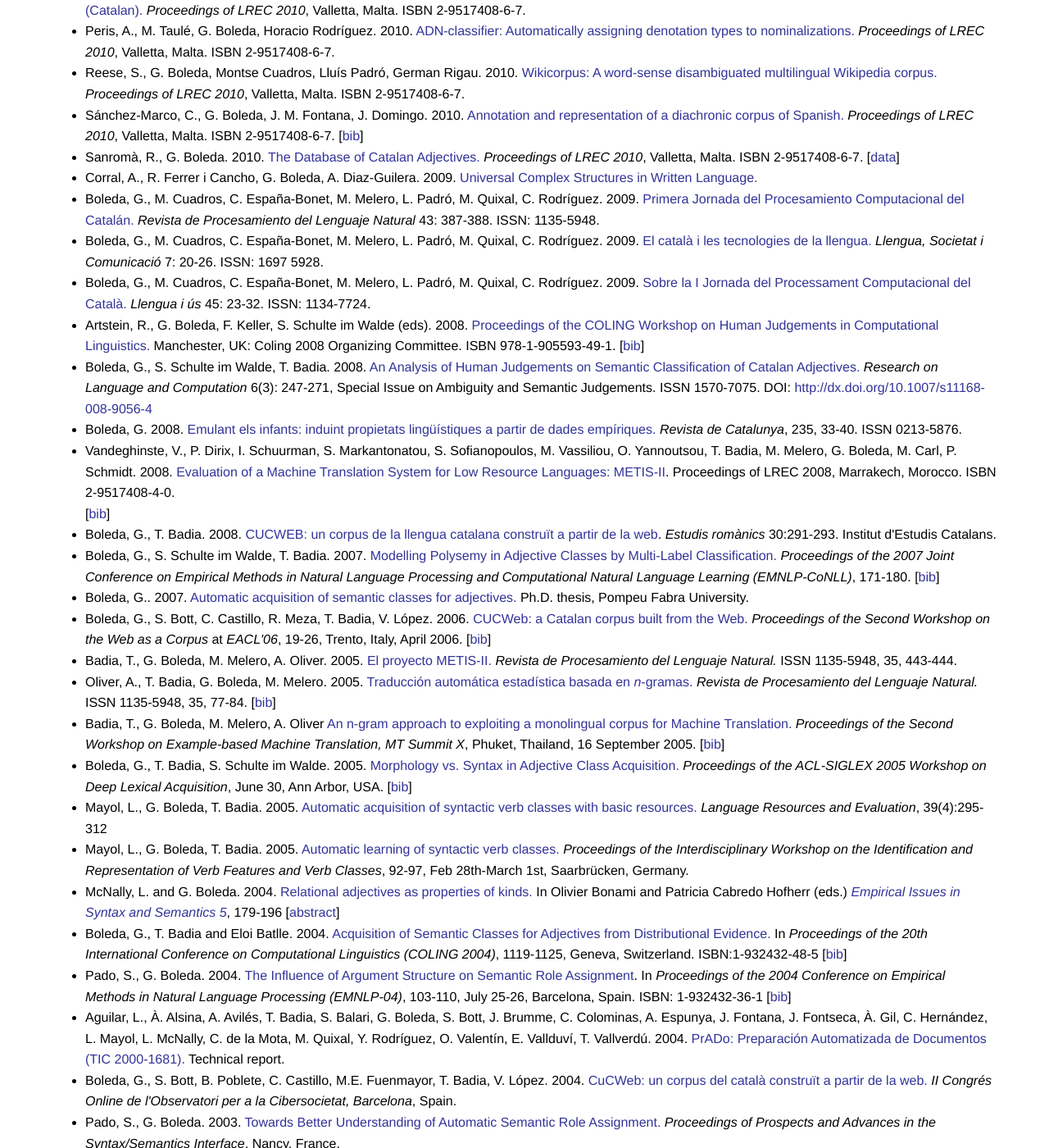
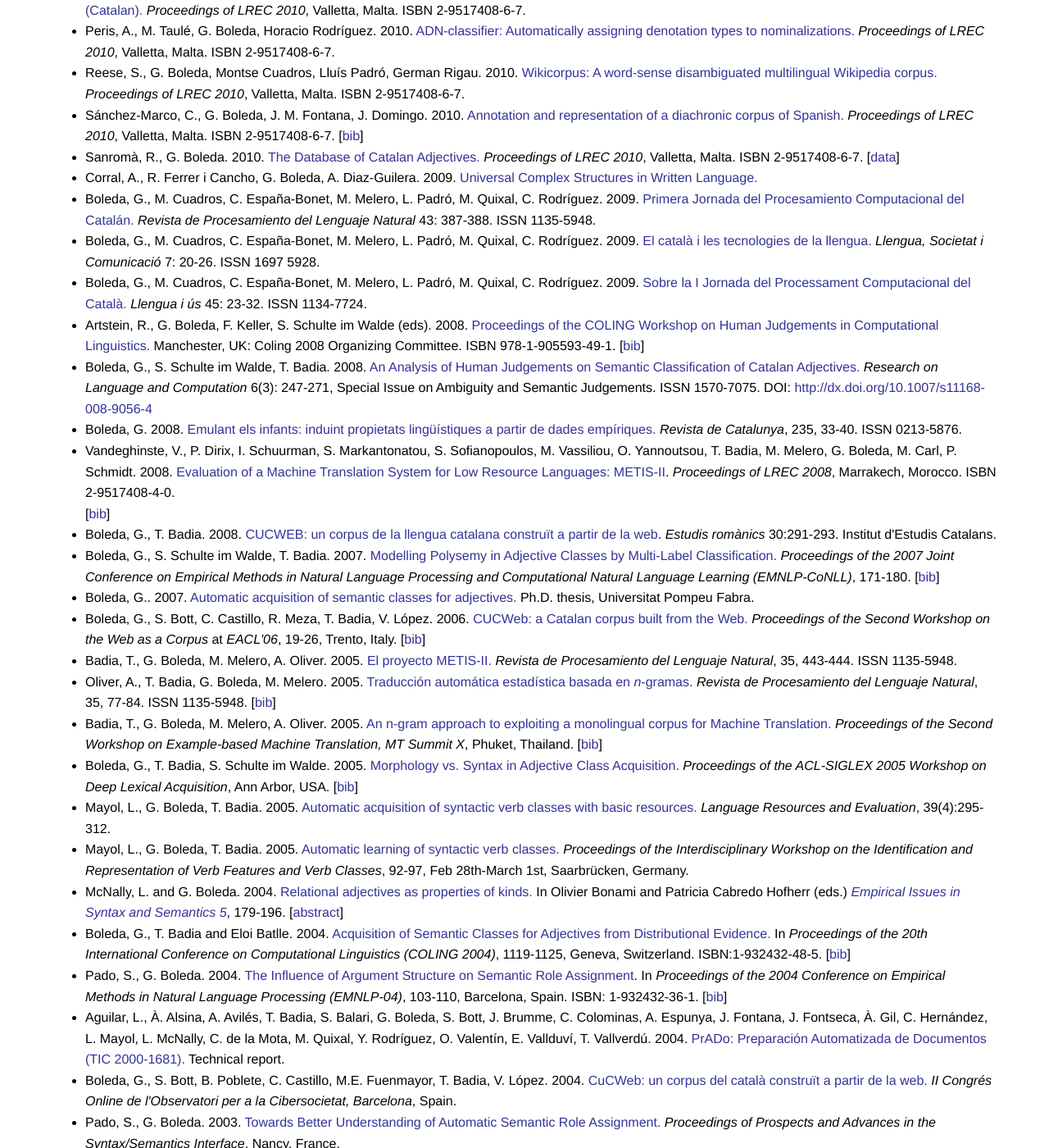
Before and after one commit to gboleda/gboleda.github.io, a Jekyll site: the page built from pubs/index.html, in a window 1280 px wide and 1400 px high, scrolled down 3712 px. Shown: the whole window at 82% size. Built offline with Jekyll 4.4.1, drawn with Linux system fonts in a browser that asks for light colours; some of the changed text lies outside the part shown.

Commit message:
formatting

```diff
--- a/pubs/index.html
+++ b/pubs/index.html
@@ -472,17 +472,17 @@
 
       <li>Boleda, G., M. Cuadros, C. España-Bonet, M. Melero, L. Padró, M. Quixal, C. Rodríguez. 2009.
 	<a href="http://journal.sepln.org/sepln/ojs/ojs/index.php/pln/article/download/55/53">Primera Jornada del Procesamiento Computacional del Catalán.</a>
-	<i>Revista de Procesamiento del Lenguaje Natural</i> 43: 387-388. ISSN: 1135-5948.
+	<i>Revista de Procesamiento del Lenguaje Natural</i> 43: 387-388. ISSN 1135-5948.
       </li>
 
       <li>Boleda, G., M. Cuadros, C. España-Bonet, M. Melero, L. Padró, M. Quixal, C. Rodríguez. 2009.
 	<a href="http://www.raco.cat/index.php/LSC/article/view/138271/189218">El català i les tecnologies de la llengua.</a>
-	<i>Llengua, Societat i Comunicació</i> 7: 20-26. ISSN: 1697 5928.
+	<i>Llengua, Societat i Comunicació</i> 7: 20-26. ISSN 1697 5928.
       </li>
 
       <li>Boleda, G., M. Cuadros, C. España-Bonet, M. Melero, L. Padró, M. Quixal, C. Rodríguez. 2009.
 	<a href="https://www.cs.upc.edu/~nlp/papers/boleda+09b.pdf">Sobre la I Jornada del Processament Computacional del Català.</a>
-	<i>Llengua i ús</i> 45: 23-32. ISSN: 1134-7724.
+	<i>Llengua i ús</i> 45: 23-32. ISSN 1134-7724.
       </li>
 
       <li>Artstein, R., G. Boleda, F. Keller, S. Schulte im Walde (eds). 2008.
@@ -505,7 +505,7 @@
 
       <li>Vandeghinste, V., P. Dirix, I. Schuurman, S. Markantonatou, S. Sofianopoulos, M. Vassiliou, O. Yannoutsou, T. Badia, M. Melero, G. Boleda, M. Carl, P. Schmidt. 2008.
 	<a href="http://www.lrec-conf.org/proceedings/lrec2008/pdf/116_paper.pdf">Evaluation of a Machine Translation System for Low Resource Languages: METIS-II</a>.
-	Proceedings of LREC 2008, Marrakech, Morocco. ISBN 2-9517408-4-0.</li>
+	<i>Proceedings of LREC 2008</i>, Marrakech, Morocco. ISBN 2-9517408-4-0.</li>
       [<a href="https://aclanthology.org/L08-1566.bib">bib</a>]
 
       <li>Boleda, G., T. Badia. 2008.
@@ -520,41 +520,41 @@
 
       <li>Boleda, G.. 2007.
 	<a href="https://www.dropbox.com/s/gs9tynzjnd59xvu/tesigbtFinal070307.pdf?dl=0">Automatic acquisition of semantic classes for adjectives.</a>
-	Ph.D. thesis, Pompeu Fabra University.
+	Ph.D. thesis, Universitat Pompeu Fabra.
       </li>
 
       <li>Boleda, G., S. Bott, C. Castillo, R. Meza, T. Badia, V. López. 2006.
 	<a href="https://aclanthology.org/W06-1704.pdf">CUCWeb: a Catalan corpus built from the Web.</a>
-	<i>Proceedings of the Second Workshop on the Web as a Corpus</i> at <i>EACL'06</i>, 19-26, Trento, Italy, April 2006.
+	<i>Proceedings of the Second Workshop on the Web as a Corpus</i> at <i>EACL'06</i>, 19-26, Trento, Italy.
 	[<a href="https://aclanthology.org/W06-1704.bib">bib</a>]
       </li>
 
       <li>Badia, T., G. Boleda, M. Melero, A. Oliver. 2005.
 	<a href="https://rua.ua.es/dspace/bitstream/10045/1348/1/PLN_35_57.pdf">El proyecto METIS-II.</a>
-	<i>Revista de Procesamiento del Lenguaje Natural.</i> ISSN 1135-5948, 35, 443-444.
+	<i>Revista de Procesamiento del Lenguaje Natural</i>, 35, 443-444. ISSN 1135-5948.
       </li>
 
       <li>Oliver, A., T. Badia, G. Boleda, M. Melero. 2005.
 	<a href="https://rua.ua.es/dspace/bitstream/10045/1298/1/PLN_35_10.pdf">Traducción automática estadística basada en <i>n</i>-gramas.</a>
-	<i>Revista de Procesamiento del Lenguaje Natural.</i> ISSN 1135-5948, 35, 77-84.
+	<i>Revista de Procesamiento del Lenguaje Natural</i>, 35, 77-84. ISSN 1135-5948.
 	[<a href="https://rua.ua.es/dspace/item-export/10045/1298/bibtex">bib</a>]
       </li>
 
-      <li>Badia, T., G. Boleda, M. Melero, A. Oliver
+      <li>Badia, T., G. Boleda, M. Melero, A. Oliver. 2005.
 	<a href="https://aclanthology.org/2005.mtsummit-ebmt.1.pdf">An n-gram approach to exploiting a monolingual corpus for Machine Translation.</a>
-	<i>Proceedings of the Second Workshop on Example-based Machine Translation, MT Summit X</i>, Phuket, Thailand, 16 September 2005.
+	<i>Proceedings of the Second Workshop on Example-based Machine Translation, MT Summit X</i>, Phuket, Thailand.
 	[<a href="https://aclanthology.org/2005.mtsummit-ebmt.1.bib">bib</a>]
       </li>
 
       <li>Boleda, G., T. Badia, S. Schulte im Walde. 2005.
 	<a href="https://aclanthology.org/W05-1009.pdf">Morphology vs. Syntax in Adjective Class Acquisition.</a>
-	<i>Proceedings of the ACL-SIGLEX 2005 Workshop on Deep Lexical Acquisition</i>, June 30, Ann Arbor, USA.
+	<i>Proceedings of the ACL-SIGLEX 2005 Workshop on Deep Lexical Acquisition</i>, Ann Arbor, USA.
 	[<a href="https://aclanthology.org/W05-1009.bib">bib</a>]
       </li>
 
       <li>Mayol, L., G. Boleda, T. Badia. 2005.
 	<a href="http://hdl.handle.net/10230/47104">Automatic acquisition of syntactic verb classes with basic resources.</a>
-	<i>Language Resources and Evaluation</i>, 39(4):295-312
+	<i>Language Resources and Evaluation</i>, 39(4):295-312.
       </li>
 
       <li>Mayol, L., G. Boleda, T. Badia. 2005.
@@ -565,19 +565,18 @@
       <li>McNally, L. and G. Boleda. 2004.
 	<a href="http://www.cssp.cnrs.fr/eiss5/mcnally-boleda/mcnally-boleda-eiss5.pdf">Relational adjectives as properties of kinds.</a>
 	In Olivier Bonami and Patricia Cabredo Hofherr (eds.)
-	<a href="http://www.cssp.cnrs.fr/eiss5/index_en.html"><i>Empirical Issues in Syntax and Semantics 5</i></a>, 179-196
+	<a href="http://www.cssp.cnrs.fr/eiss5/index_en.html"><i>Empirical Issues in Syntax and Semantics 5</i></a>, 179-196.
 	[<a href="http://www.cssp.cnrs.fr/eiss5/mcnally-boleda/index_en.html">abstract</a>]
       </li>
 
       <li>Boleda, G., T. Badia and Eloi Batlle. 2004.
 	<a href="https://aclanthology.org/C04-1161.pdf">Acquisition of Semantic Classes for Adjectives from Distributional Evidence.</a>
-	In <i>Proceedings of the 20th International Conference on Computational
-	  Linguistics (COLING 2004)</i>, 1119-1125, Geneva, Switzerland. ISBN:1-932432-48-5
+	In <i>Proceedings of the 20th International Conference on Computational Linguistics (COLING 2004)</i>, 1119-1125, Geneva, Switzerland. ISBN:1-932432-48-5.
 	[<a href="https://aclanthology.org/C04-1161.bib">bib</a>]
       </li>
 
       <li>Pado, S., G. Boleda. 2004. <a href="https://aclanthology.org/W04-3214.pdf">The Influence of Argument Structure on Semantic Role Assignment</a>.
-	In <i>Proceedings of the 2004 Conference on Empirical Methods in Natural Language Processing (EMNLP-04)</i>, 103-110, July 25-26, Barcelona, Spain. ISBN: 1-932432-36-1
+	In <i>Proceedings of the 2004 Conference on Empirical Methods in Natural Language Processing (EMNLP-04)</i>, 103-110, Barcelona, Spain. ISBN: 1-932432-36-1.
 	[<a href="https://aclanthology.org/W04-3214.bib">bib</a>]
       </li>
 
```
Also changed, not shown: other parts of pubs/index.html (+7 -9 lines).
